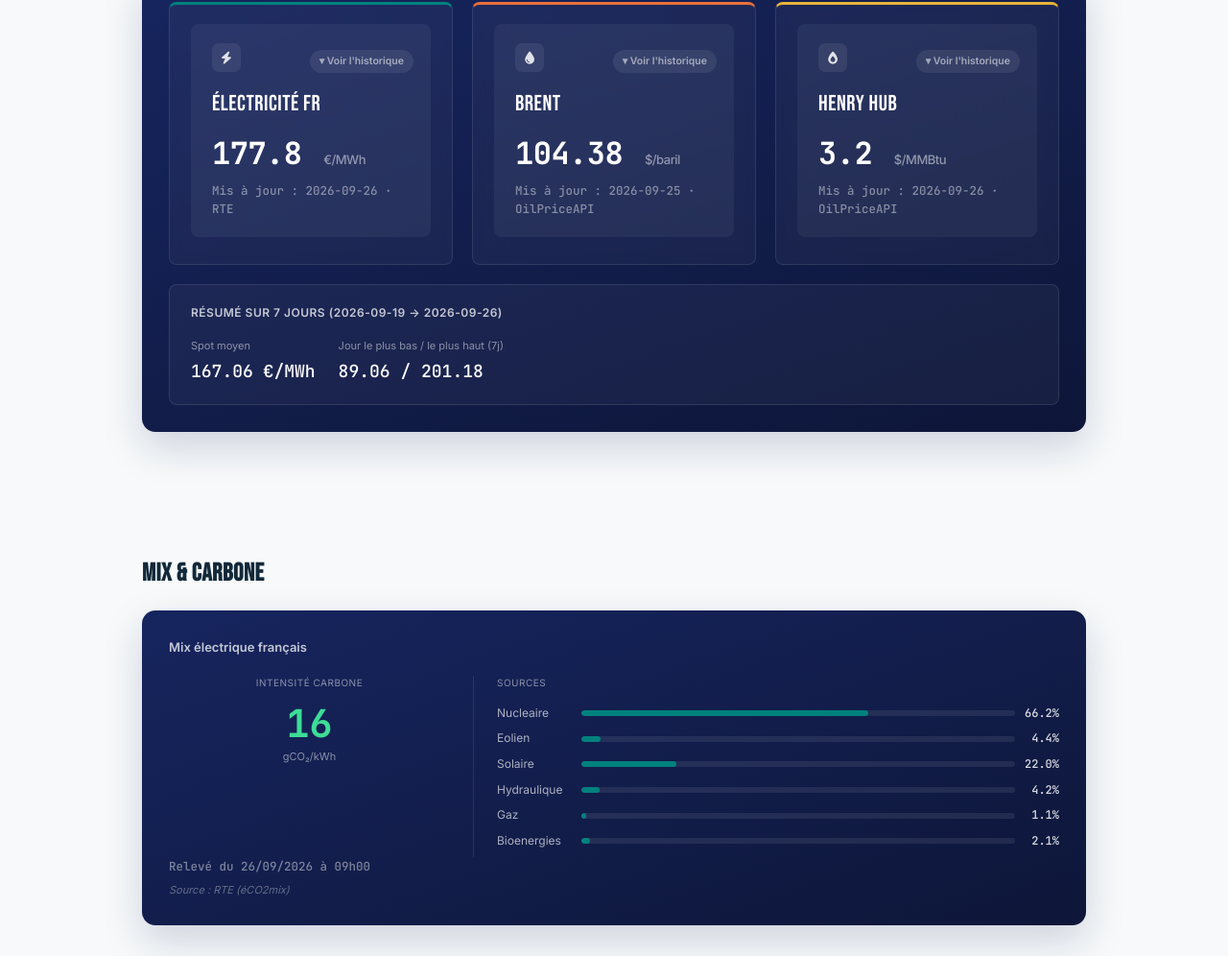
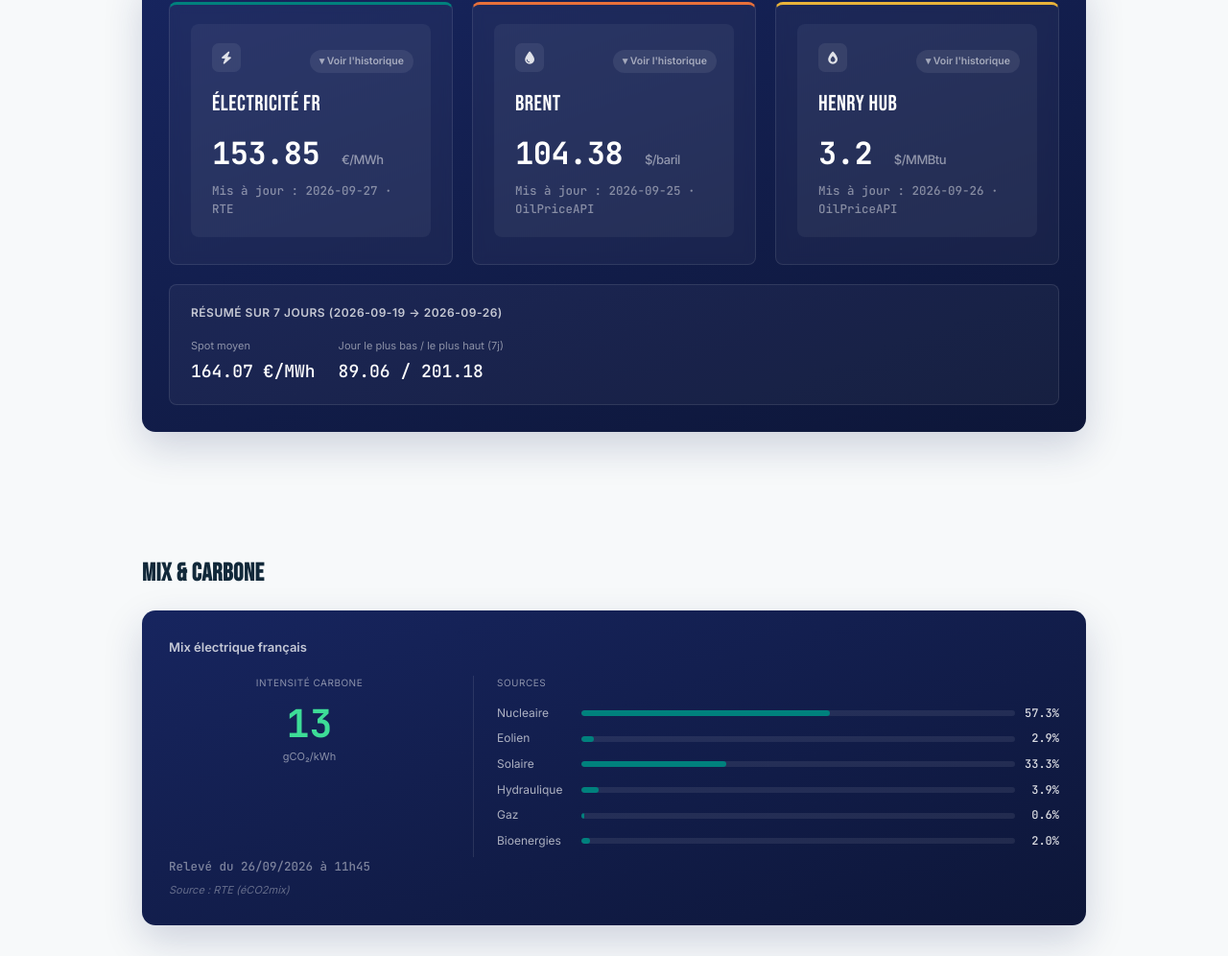
Before and after one commit to InsideEnergyMarkets/Inside-Energy-Markets, a Jekyll site: the page built from marches/index.html, in a window 1280 px wide and 1400 px high, scrolled down 376 px. Shown: the part 122-1118 px from the top of the window at 96% size. Built offline with Jekyll 4.4.1, drawn with Linux system fonts in a browser that asks for light colours; some of the changed text lies outside the part shown.

Commit message:
Mise à jour automatique des données marché

```diff
--- a/_data/market.json
+++ b/_data/market.json
@@ -1,5 +1,5 @@
 {
-  "updated_at": "2026-09-26T09:27:43.080741Z",
+  "updated_at": "2026-09-26T12:08:02.021877Z",
   "brent": {
     "price_usd": 104.38,
     "date": "2026-09-25",
@@ -13,22 +13,22 @@
     "source": "OilPriceAPI"
   },
   "mix_france": {
-    "date_heure": "2026-09-26T09:00:00+00:00",
+    "date_heure": "2026-09-26T11:45:00+00:00",
     "shares": {
-      "nucleaire": 66.2,
-      "eolien": 4.4,
-      "solaire": 22.0,
-      "hydraulique": 4.2,
-      "gaz": 1.1,
-      "bioenergies": 2.1
+      "nucleaire": 57.3,
+      "eolien": 2.9,
+      "solaire": 33.3,
+      "hydraulique": 3.9,
+      "gaz": 0.6,
+      "bioenergies": 2.0
     },
     "top_source": "nucleaire",
-    "top_share": 66.2,
-    "co2_intensity": 16
+    "top_share": 57.3,
+    "co2_intensity": 13
   },
   "spot_price_france": {
-    "price_eur_mwh": 177.8,
-    "date": "2026-09-26"
+    "price_eur_mwh": 153.85,
+    "date": "2026-09-27"
   },
   "chokepoints": {
     "hormuz": {
--- a/_data/market_history.json
+++ b/_data/market_history.json
@@ -220,14 +220,14 @@
   {
     "date": "2026-09-26",
     "brent_usd": 104.38,
-    "spot_eur_mwh": 177.8,
+    "spot_eur_mwh": 153.85,
     "mix_shares": {
-      "nucleaire": 66.2,
-      "eolien": 4.4,
-      "solaire": 22.0,
-      "hydraulique": 4.2,
-      "gaz": 1.1,
-      "bioenergies": 2.1
+      "nucleaire": 57.3,
+      "eolien": 2.9,
+      "solaire": 33.3,
+      "hydraulique": 3.9,
+      "gaz": 0.6,
+      "bioenergies": 2.0
     }
   }
 ]
--- a/_data/weekly_summary.json
+++ b/_data/weekly_summary.json
@@ -7,14 +7,14 @@
     "change_pct": -20.2
   },
   "spot_price": {
-    "avg_eur_mwh": 167.06,
+    "avg_eur_mwh": 164.07,
     "min_eur_mwh": 89.06,
     "max_eur_mwh": 201.18,
     "days_count": 8
   },
   "mix": {
-    "nuclear_avg_share": 72.4,
-    "renewables_avg_share": 23.6,
+    "nuclear_avg_share": 71.3,
+    "renewables_avg_share": 24.8,
     "days_count": 8
   }
 }
```
